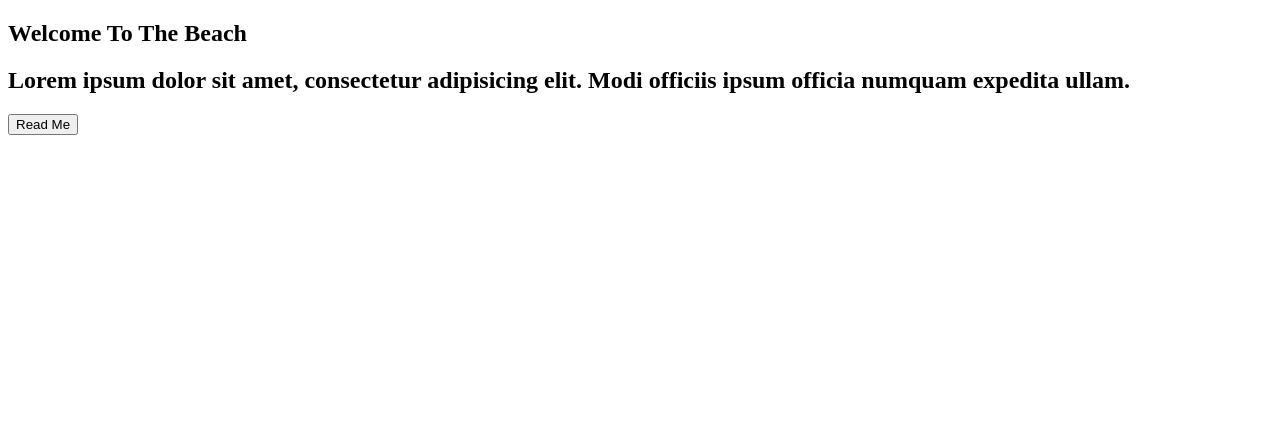
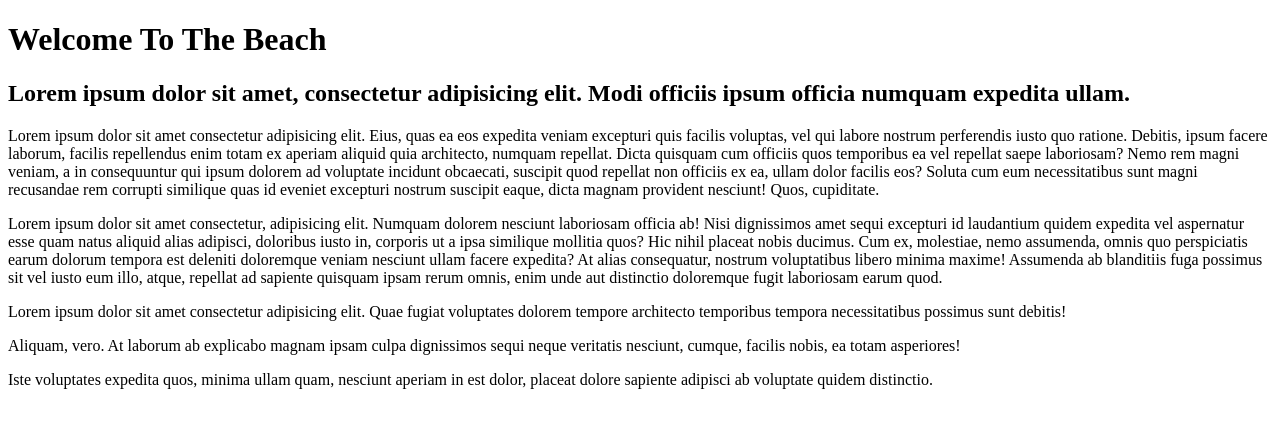
Before and after one commit to GreenSerega/Fullscreenlanding, a plain HTML site: page index.html in a window 1280 px wide. Drawn offline with Linux system fonts and the light colour scheme.

Commit message:
Add h1, h2 and sections

```diff
--- a/index.html
+++ b/index.html
@@ -7,8 +7,18 @@
   <link rel="stylesheet" href="./assets/CSS/style.css">
 </head>
 <body>
- <section class="section">
-   <h1 class="header">Welcome To The Beach</h1>
-   <h2 class="heading">Lorem ipsum dolor sit amet, consectetur adipisicing elit. Modi officiis ipsum officia numquam expedita ullam.</h2>
-   <button class="button">Read Me</button>
- </section>
+<h1 class="header">Welcome To The Beach</h1>
+<section class="section-style">
+  <h2>Lorem ipsum dolor sit amet, consectetur adipisicing elit. Modi officiis ipsum officia numquam expedita ullam.</h2>
+</section>
+<section class="section1">
+  <p>Lorem ipsum dolor sit amet consectetur adipisicing elit. Eius, quas ea eos expedita veniam excepturi quis facilis voluptas, vel qui labore nostrum perferendis iusto quo ratione. Debitis, ipsum facere laborum, facilis repellendus enim totam ex aperiam aliquid quia architecto, numquam repellat. Dicta quisquam cum officiis quos temporibus ea vel repellat saepe laboriosam? Nemo rem magni veniam, a in consequuntur qui ipsum dolorem ad voluptate incidunt obcaecati, suscipit quod repellat non officiis ex ea, ullam dolor facilis eos? Soluta cum eum necessitatibus sunt magni recusandae rem corrupti similique quas id eveniet excepturi nostrum suscipit eaque, dicta magnam provident nesciunt! Quos, cupiditate.</p>
+</section>
+<section class="section2">
+  <p>Lorem ipsum dolor sit amet consectetur, adipisicing elit. Numquam dolorem nesciunt laboriosam officia ab! Nisi dignissimos amet sequi excepturi id laudantium quidem expedita vel aspernatur esse quam natus aliquid alias adipisci, doloribus iusto in, corporis ut a ipsa similique mollitia quos? Hic nihil placeat nobis ducimus. Cum ex, molestiae, nemo assumenda, omnis quo perspiciatis earum dolorum tempora est deleniti doloremque veniam nesciunt ullam facere expedita? At alias consequatur, nostrum voluptatibus libero minima maxime! Assumenda ab blanditiis fuga possimus sit vel iusto eum illo, atque, repellat ad sapiente quisquam ipsam rerum omnis, enim unde aut distinctio doloremque fugit laboriosam earum quod.</p>
+</section>
+<section class="section3">
+  <p>Lorem ipsum dolor sit amet consectetur adipisicing elit. Quae fugiat voluptates dolorem tempore architecto temporibus tempora necessitatibus possimus sunt debitis!</p>
+  <p>Aliquam, vero. At laborum ab explicabo magnam ipsam culpa dignissimos sequi neque veritatis nesciunt, cumque, facilis nobis, ea totam asperiores!</p>
+  <p>Iste voluptates expedita quos, minima ullam quam, nesciunt aperiam in est dolor, placeat dolore sapiente adipisci ab voluptate quidem distinctio.</p>
+</section>
```
